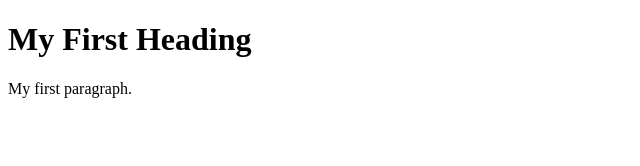
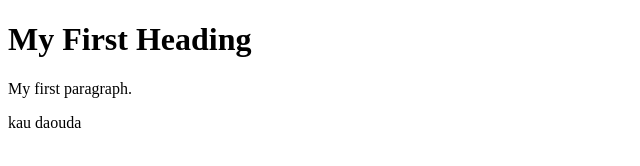
Before and after one commit to techshelter/git-sample, a plain HTML site: page index.html in a window 1280 px wide. Shown: the full height of the page, 0-640 px from the left. Drawn offline with Linux system fonts and the light colour scheme.

Commit message:
daouda ligne 45

```diff
--- a/index.html
+++ b/index.html
@@ -5,5 +5,13 @@
 <h1>My First Heading</h1>
 <p>My first paragraph.</p>
 
+
+
+
+
+
+
+
+<p>kau daouda</p>
 </body>
 </html>
```
